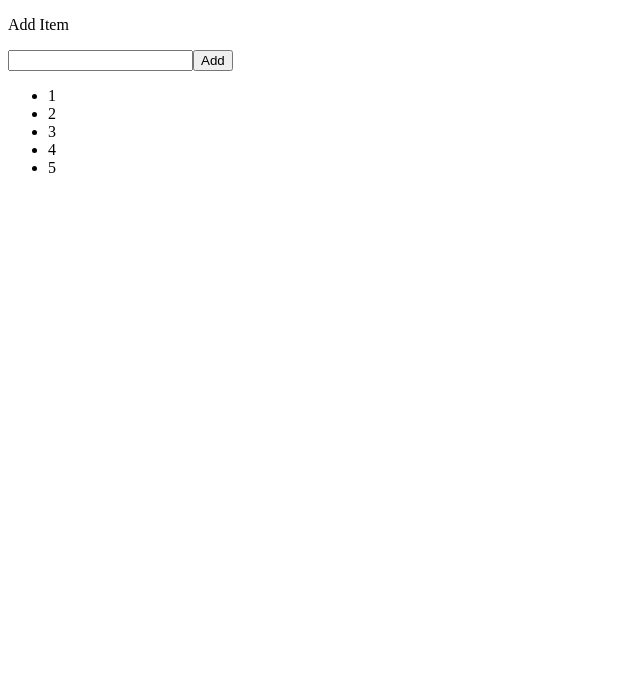
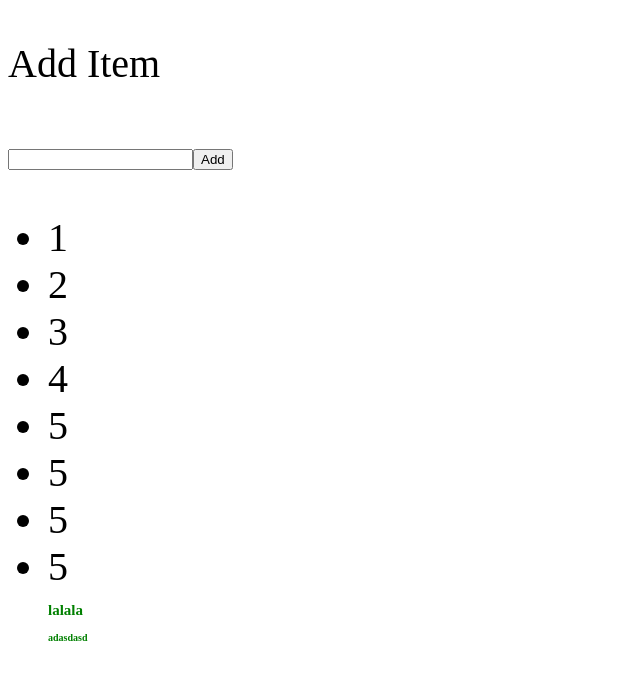
Before and after one commit to davidpinkevich/test-for-git, a plain HTML site: page index.html in a window 1280 px wide. Shown: the whole page, without its empty margins (0-640 px from the left). Drawn offline with Linux system fonts and the light colour scheme.

Commit message:
add 2 styles

```diff
--- a/index.html
+++ b/index.html
@@ -4,6 +4,7 @@
 	<meta charset="UTF-8">
 	<meta http-equiv="X-UA-Compatible" content="IE=edge">
 	<meta name="viewport" content="width=device-width, initial-scale=1.0">
+	<link rel="stylesheet" href="style.css">
 	<title>cats</title>
 </head>
 <body>
@@ -17,6 +18,15 @@
     <li>3</li>
     <li>4</li>
     <li>5</li>
+    <li>5</li>
+    <li>5</li>
+    <li>5</li>
+		<div class="kek">
+			<h2>lalala</h2>
+		</div>
+		<div class="kik">
+			<h2>adasdasd</h2>
+		</div>
   </ul>
   <script src="script.js"></script>
 </body>
--- a/style.css
+++ b/style.css
@@ -1,3 +1,13 @@
 body{
 	font-size: 40px;
 }
+
+.task-row-wrapper{
+	color: rebeccapurple;
+}
+
+.kek,
+.kik > *{
+	color:green ;
+	font-size: 10px;
+}
```
